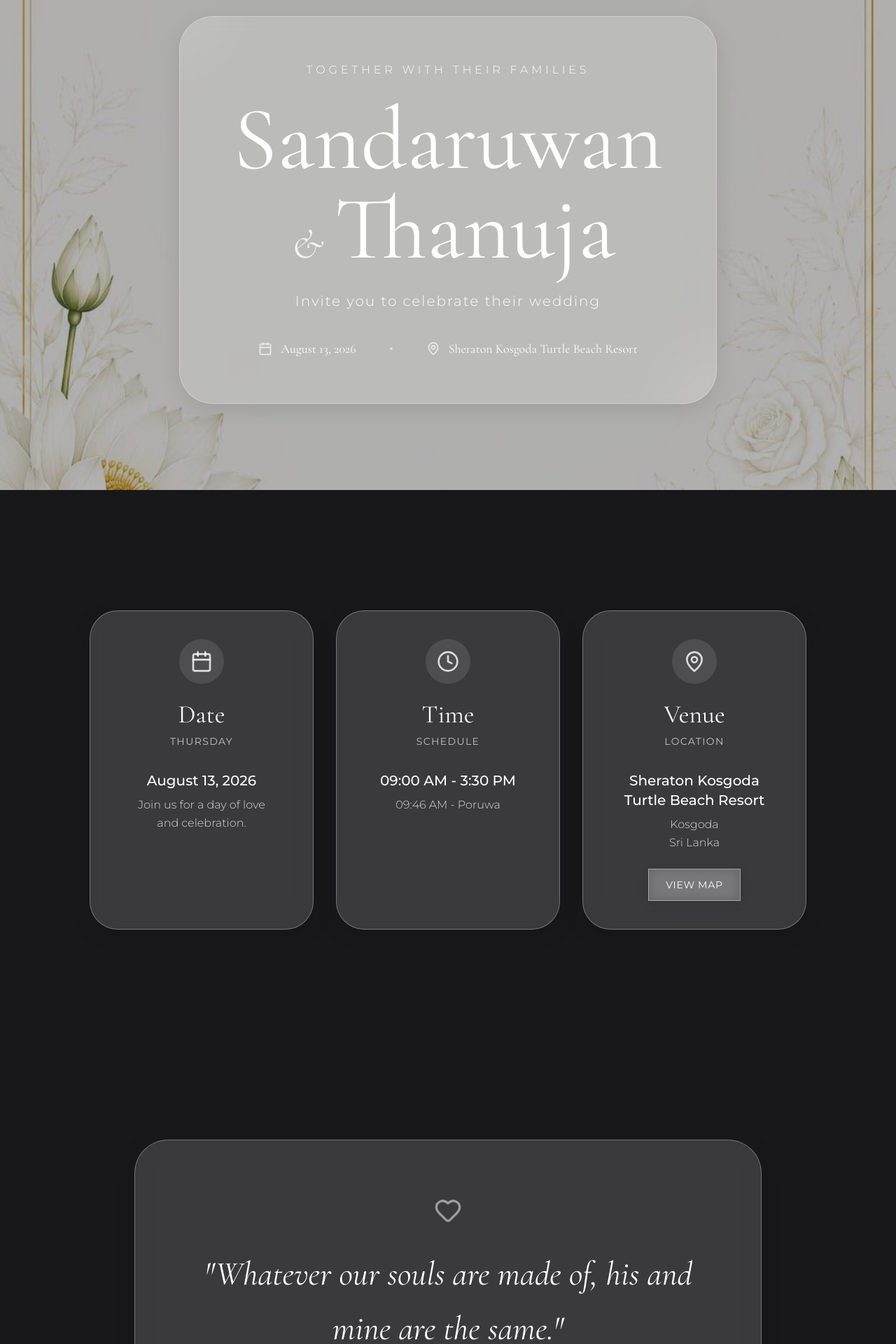
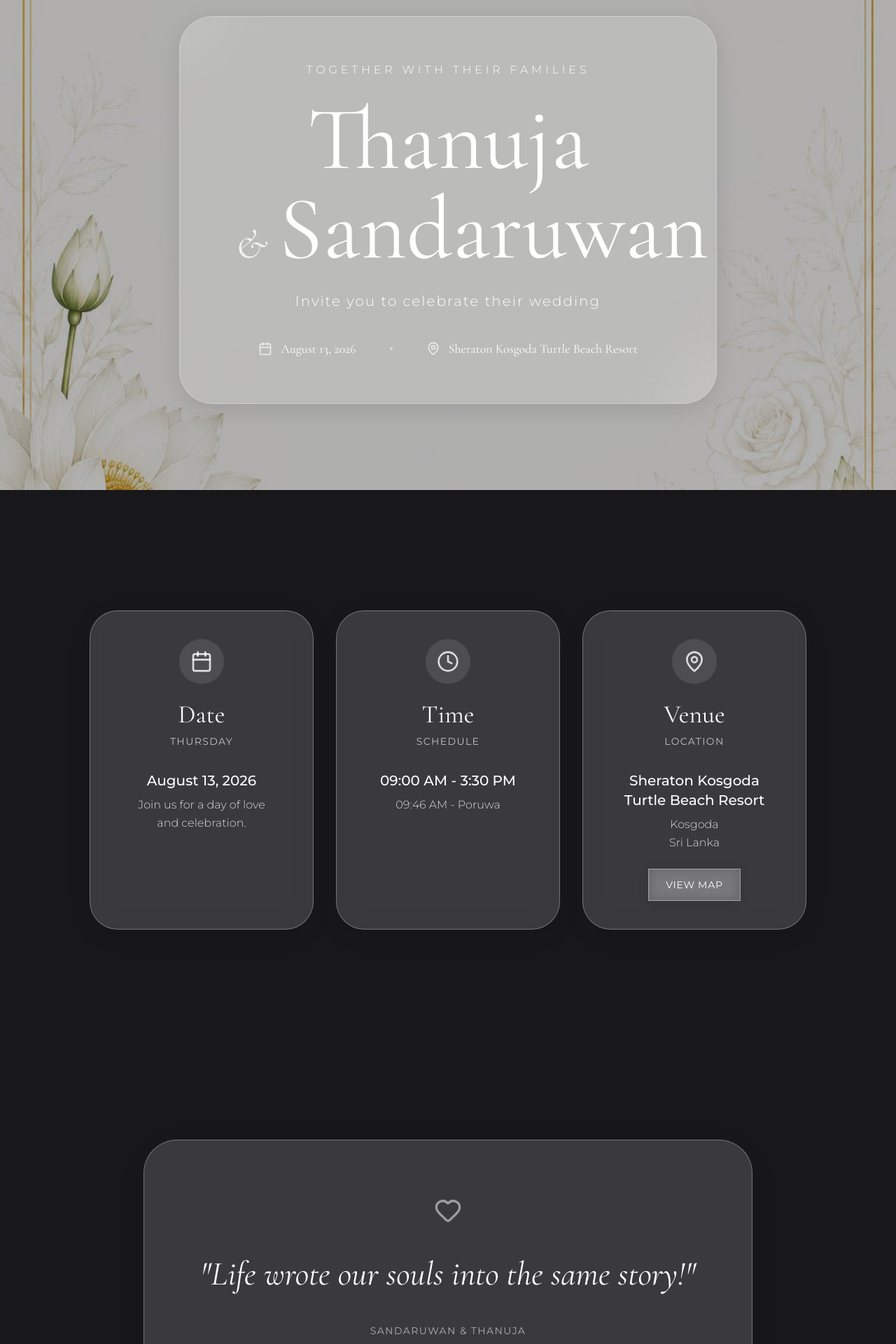
Before and after one commit to Dracky97/Sandaruwa-Thanuja-invitation, a React (Vite) app: page / in a window 1280 px wide. Shown: the part 100-2020 px from the top of the page at 70% size. Built offline with nearby package versions, Linux system fonts and the light colour scheme.

Commit message:
Add files via upload

```diff
--- a/src/App.tsx
+++ b/src/App.tsx
@@ -74,10 +74,10 @@ export default function App() {
               transition={{ duration: 0.8, delay: 0.7 }}
               className="font-serif text-6xl md:text-8xl lg:text-9xl mb-6 leading-none"
             >
-              Sandaruwan <br className="md:hidden" />
+              Thanuja <br className="md:hidden" />
               <span className="text-4xl md:text-6xl italic text-white/80 mx-4 font-light">&amp;</span>
               <br className="md:hidden" />
-              Thanuja
+              Sandaruwan
             </motion.h1>
 
             <motion.p
@@ -197,7 +197,7 @@ export default function App() {
           >
             <Heart className="w-10 h-10 mx-auto mb-8 opacity-50" />
             <h2 className="font-serif text-3xl md:text-5xl leading-relaxed font-light italic">
-              "Whatever our souls are made of, his and mine are the same."
+              "Life wrote our souls into the same story!"
             </h2>
             <p className="mt-8 text-white/60 tracking-widest uppercase text-sm">Sandaruwan & Thanuja</p>
           </motion.div>
@@ -335,7 +335,8 @@ export default function App() {
 
         {/* Footer */}
         <footer className="w-full py-10 text-center glass-panel rounded-none border-x-0 border-b-0 mt-20">
-          <p className="font-serif text-2xl mb-2">Sandaruwan & Thanuja</p>
+          <p className="text-white/70 text-sm tracking-widest uppercase mb-3">With love, we await your presence.</p>
+          <p className="font-serif text-2xl mb-2">Thanuja & Sandaruwan</p>
           <p className="text-white/50 text-sm tracking-widest uppercase">August 13, 2026</p>
         </footer>
 
```
